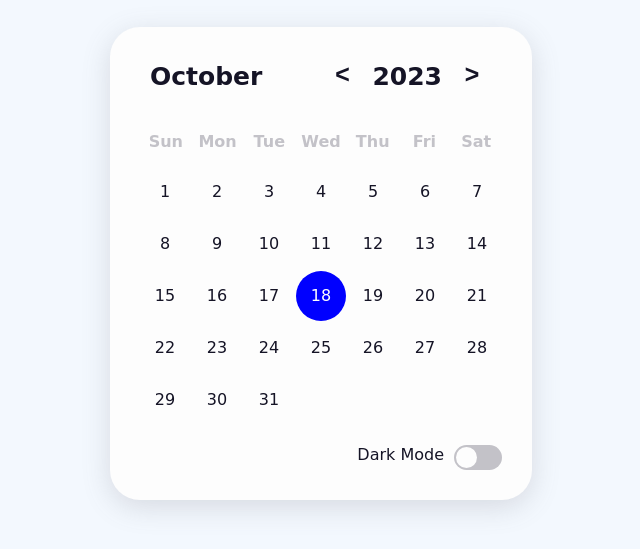
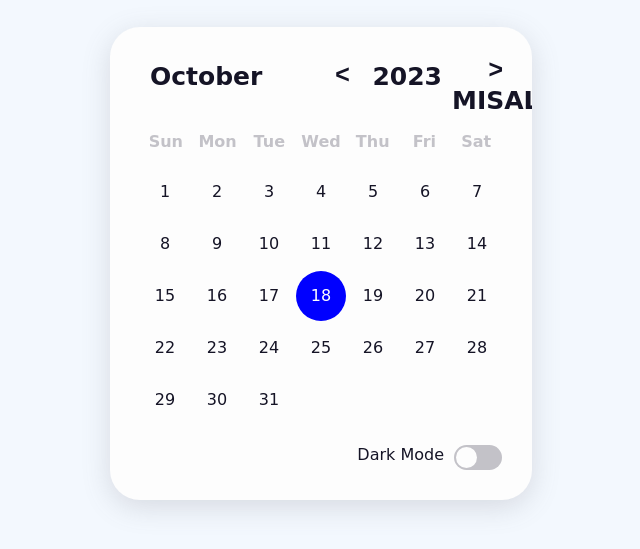
Before and after one commit to NabielaVirda28/calender, a plain HTML site: page index.html in a window 1280 px wide. Shown: the part 137-686 px from the top of the page, without its empty margins (319-959 px from the left). Drawn offline with Linux system fonts and the light colour scheme.

Commit message:
index.html

```diff
--- a/index.html
+++ b/index.html
@@ -22,6 +22,8 @@
                 <span id="year">2021</span>
                 <span class="year-change" id="next-year">
                     <pre>></pre>
+
+                    <p> MISAL </p>
                 </span>
             </div>
         </div>
```
